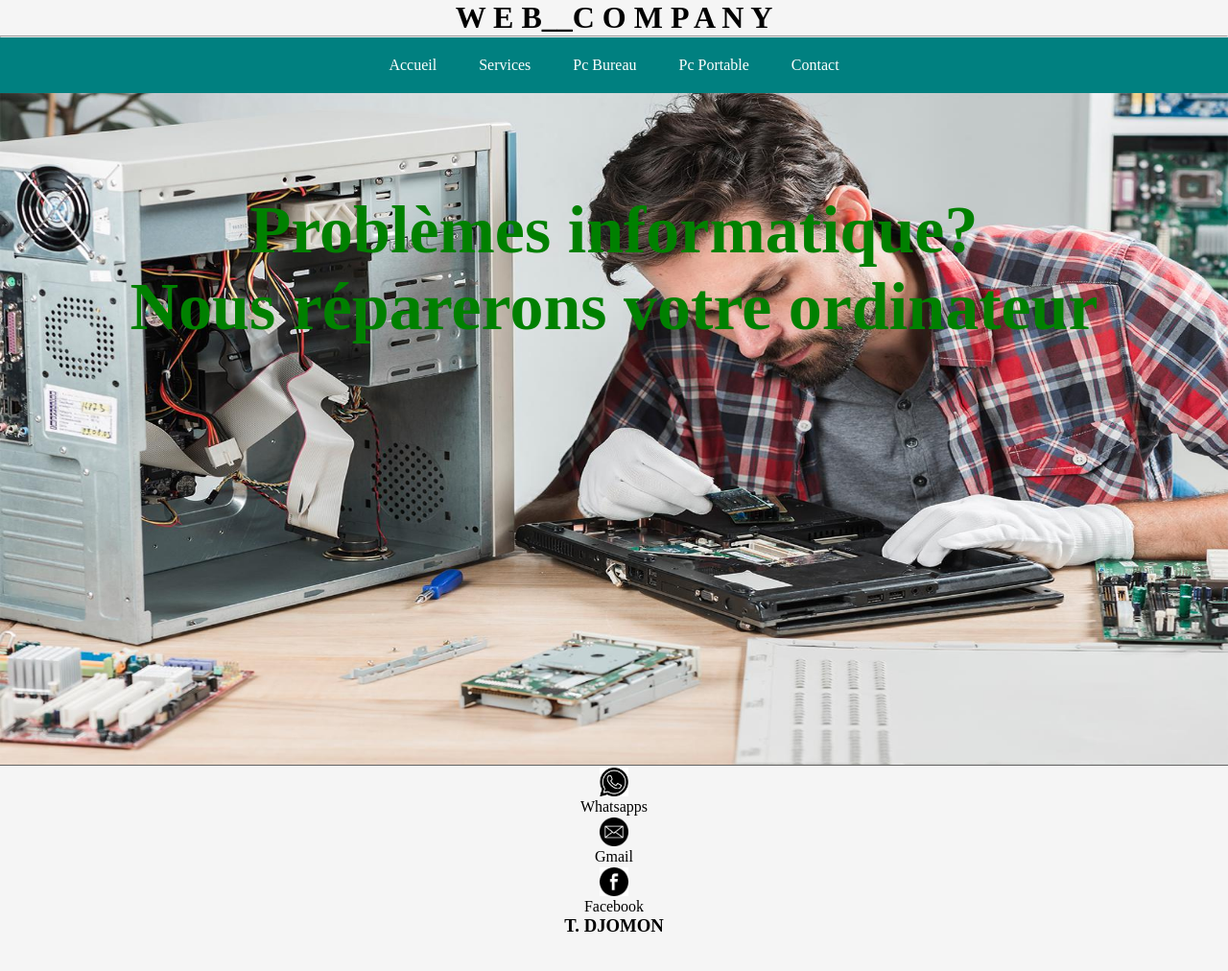
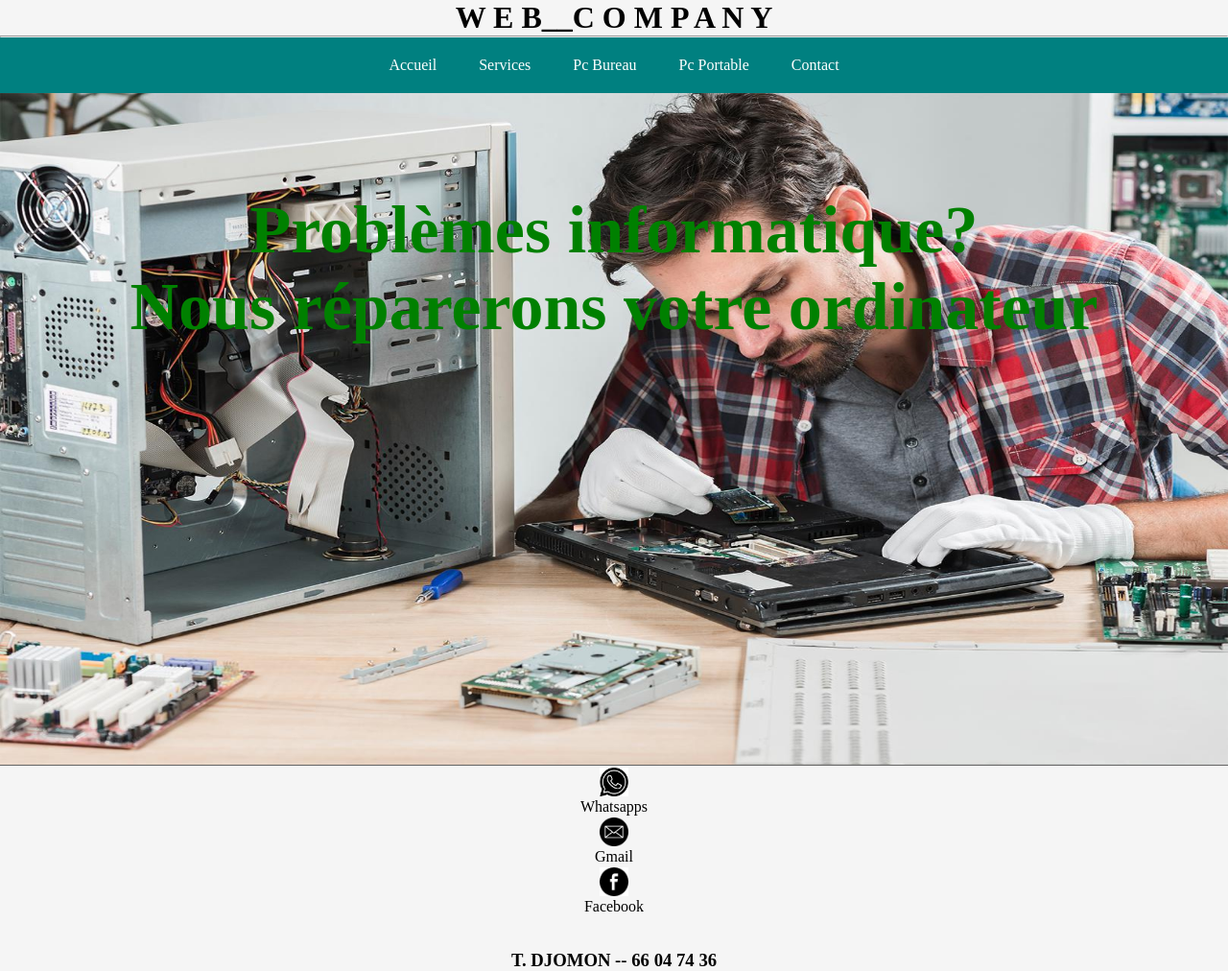
Before and after one commit to DJOMON/prunelle, a plain HTML site: page index.html in a window 1280 px wide. Shown: the whole page at 96% size. Before the commit the page ends 976 px from the top, so only its background shows below. Drawn offline with Linux system fonts and the light colour scheme.

Commit message:
Update index.html

```diff
--- a/index.html
+++ b/index.html
@@ -36,8 +36,8 @@
 					<li><a href="gmail.com"><img src="img/3.jpg" ></a><P>Gmail</P></li>
 					<li><a href="facebook.com"><img src="img/4.jpg" ></a><p>Facebook</p></li>
 
-			</ul><br>
-			<h3>T. DJOMON</h3>
+			</ul><br><br><br>
+			<h3>T. DJOMON -- 66 04 74 36</h3>
 
 		</footer>
 </body>
```
